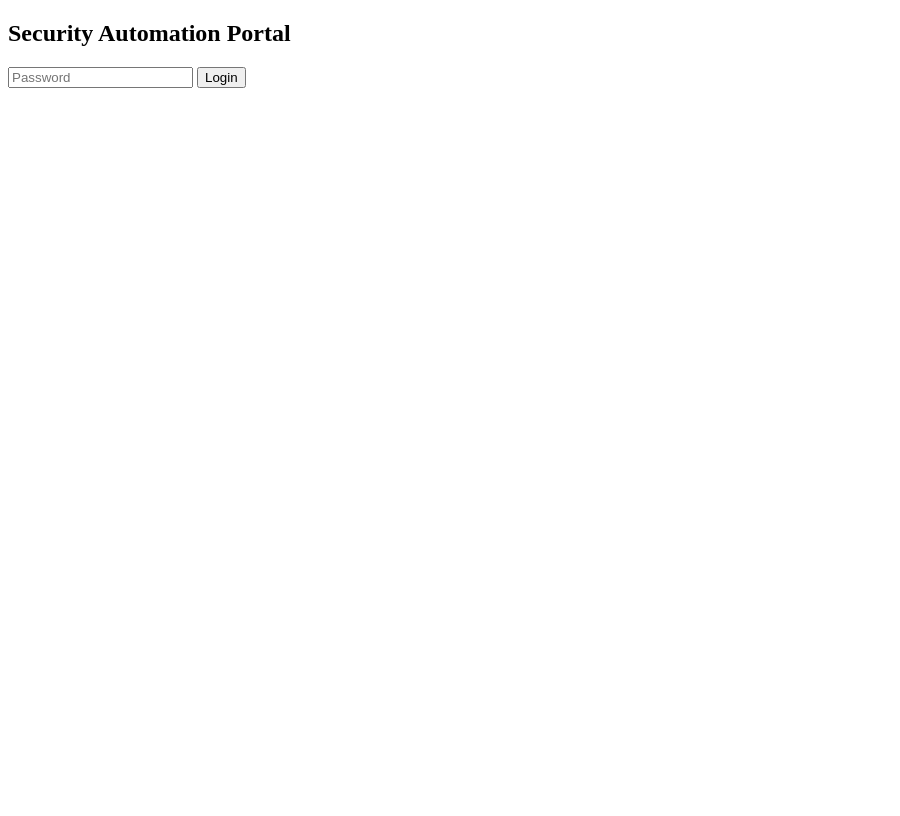
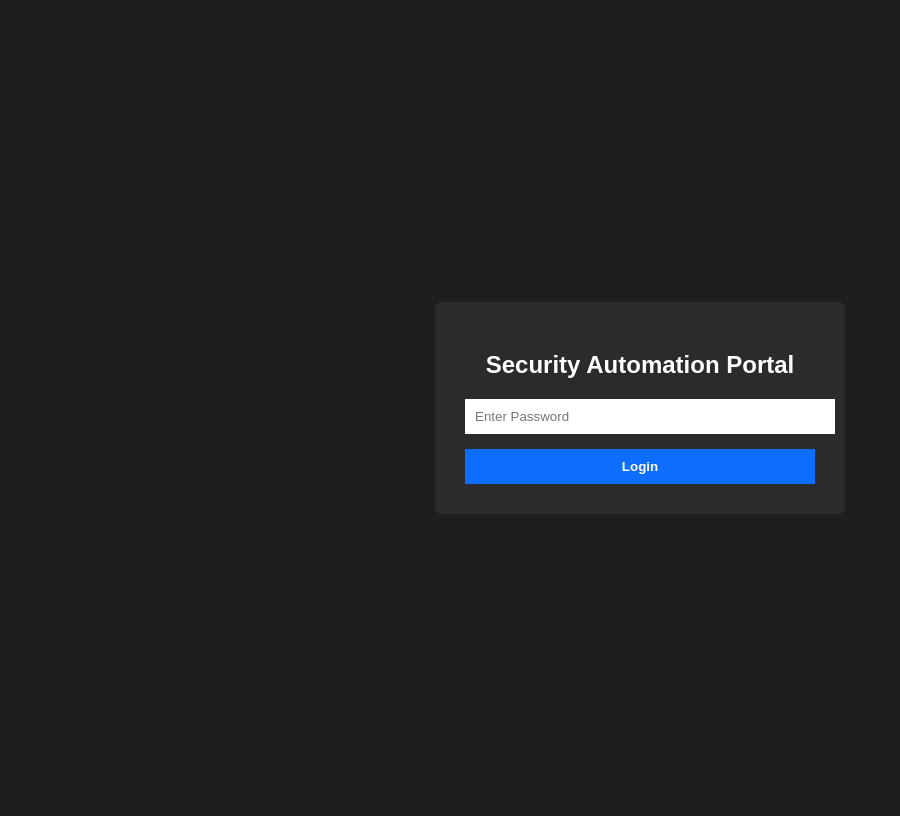
Before and after one commit to harisimpelsys-gif/security-automation-portal, a Flask app: page / in a window 1280 px wide. Shown: the whole page, without its empty margins (0-900 px from the left). Before the commit the page ends 88 px from the top, so only its background shows below. Run offline with Flask 3, Linux system fonts and the light colour scheme.

Commit message:
Update login.html

```diff
--- a/templates/login.html
+++ b/templates/login.html
@@ -1,22 +1,70 @@
 <!DOCTYPE html>
-<html>
+<html lang="en">
 <head>
-    <title>Login</title>
+    <meta charset="UTF-8">
+    <title>Login | Security Automation Portal</title>
+    <style>
+        body {
+            background: #1e1e1e;
+            font-family: Arial, sans-serif;
+            color: #fff;
+            display: flex;
+            align-items: center;
+            justify-content: center;
+            height: 100vh;
+        }
+        .login-box {
+            background: #2b2b2b;
+            padding: 30px;
+            width: 350px;
+            border-radius: 6px;
+        }
+        h2 {
+            margin-bottom: 20px;
+            text-align: center;
+        }
+        input {
+            width: 100%;
+            padding: 10px;
+            margin-bottom: 15px;
+            border: none;
+        }
+        button {
+            width: 100%;
+            padding: 10px;
+            background: #0d6efd;
+            color: white;
+            border: none;
+            font-weight: bold;
+            cursor: pointer;
+        }
+        .flash {
+            background: #dc3545;
+            padding: 10px;
+            margin-bottom: 15px;
+            text-align: center;
+        }
+    </style>
 </head>
 <body>
+
+<div class="login-box">
     <h2>Security Automation Portal</h2>
 
     {% with messages = get_flashed_messages() %}
       {% if messages %}
         {% for msg in messages %}
-          <p style="color:red">{{ msg }}</p>
+          <div class="flash">{{ msg }}</div>
         {% endfor %}
       {% endif %}
     {% endwith %}
 
+    <!-- IMPORTANT: POST TO / -->
     <form action="/" method="POST">
-        <input type="password" name="password" placeholder="Password" required>
+        <input type="password" name="password" placeholder="Enter Password" required>
         <button type="submit">Login</button>
     </form>
+</div>
+
 </body>
 </html>
```
